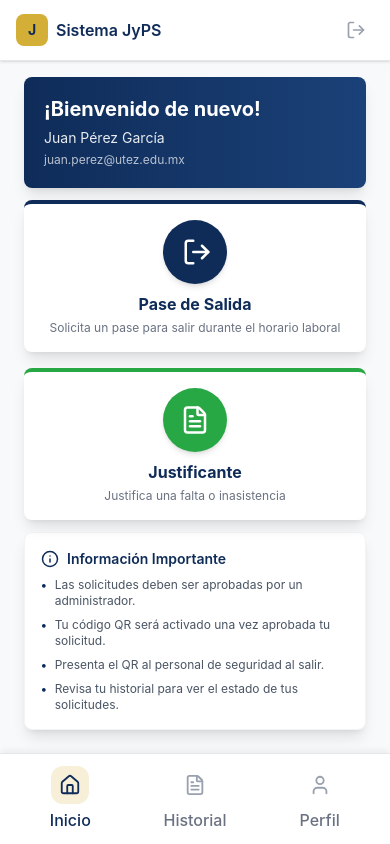
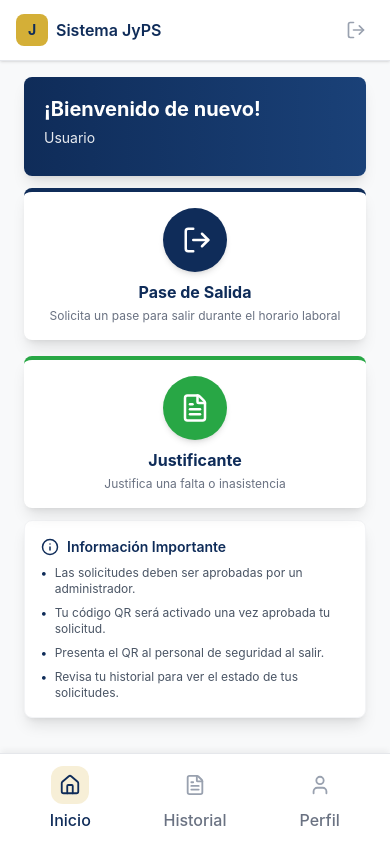
Before and after one commit to ingeniumSDS/JyPS-Front-Web, a React (Vite) app: page /trabajador in a window 390 px wide. Built offline with nearby package versions, Linux system fonts and the light colour scheme.

Commit message:
refactor: hacemos uso de nuestros authcontext

```diff
--- a/src/pages/trabajador/DashboardTrabajador.jsx
+++ b/src/pages/trabajador/DashboardTrabajador.jsx
@@ -1,53 +1,55 @@
 import { useLocation, useNavigate } from 'react-router-dom';
 import { Card } from '../../components/Card';
 import { FileText, LogOut as DoorOpen, Info } from 'lucide-react';
+import { useAuth } from '../../context/AuthContext';
 
 export default function DashboardTrabajador() {
     const navigate = useNavigate();
     const location = useLocation();
 
-    // LOGICA DE NAVEGACIÓN CORREGIDA
-    // Detectamos el rol
+    //  Extraemos el usuario real desde el AuthContext
+    const { user } = useAuth();
+
+    // Lógica de detección de rol para navegación
     const isAdmin = location.pathname.includes('/administrador');
     const isRRHH = location.pathname.includes('/recursos-humanos');
-    const isJefe = location.pathname.includes('/jefe-area')
+    const isJefe = location.pathname.includes('/jefe-area');
 
-    // Definimos la RUTA BASE
     let basePath = '/trabajador';
-
-    if (isAdmin) {
-        basePath = '/administrador';
-    } else if (isRRHH) {
-        basePath = '/recursos-humanos';
-    }else if (isJefe){
-        basePath = '/jefe-area'
-    }
-
-
-    // Simulacion del usuario
-    const user = {
-        nombre: "Juan Pérez García",
-        email: "juan.perez@utez.edu.mx"
-    };
+    if (isAdmin) basePath = '/administrador';
+    else if (isRRHH) basePath = '/recursos-humanos';
+    else if (isJefe) basePath = '/jefe-area';
 
     return (
         <div className="pb-6 sm:pb-8 animate-fade-in mx-auto max-w-7xl px-2 sm:px-4">
 
-      {/* HEADER  */}
+            {/* HEADER CON DATOS REALES */}
             <div className="bg-gradient-to-r from-[#0F2C59] to-[#1a4178] text-white p-5 sm:p-6 rounded-lg mb-3 shadow-lg">
-        <h1 className="text-xl sm:text-2xl font-bold mb-1.5 leading-tight">¡Bienvenido de nuevo!</h1>
-        <p className="text-sm sm:text-base text-white/90 break-words">{user.nombre}</p>
-        <p className="text-xs sm:text-sm text-white/70 mt-1 break-all">{user.email}</p>
+                <h1 className="text-xl sm:text-2xl font-bold mb-1.5 leading-tight">
+                    ¡Bienvenido de nuevo!
+                </h1>
+                {/* 3. Usamos el operador ?. para evitar errores si user es null momentáneamente */}
+                <p className="text-sm sm:text-base text-white/90 break-words">
+                    {user?.nombre || "Usuario"}
+                </p>
+                <div className="flex flex-col sm:flex-row sm:gap-4 mt-1">
+                    <p className="text-xs sm:text-sm text-white/70 mt-1 break-all">
+                        {user?.email}
+                    </p>
+                    {user?.departamento && (
+                        <p className="text-xs sm:text-sm text-white/60 font-semibold uppercase">
+                            • {user.departamento}
+                        </p>
+                    )}
+                </div>
             </div>
 
-
-      {/* ACTION CARDS  */}
+            {/* ACTION CARDS */}
             <div className="grid sm:grid-cols-2 gap-4 sm:gap-6 mb-3">
 
                 {/* Pase de Salida */}
                 <Card
                     className="p-4 sm:p-5 cursor-pointer hover:shadow-xl transition-all duration-300 hover:-translate-y-1 border-t-4 border-t-[#0F2C59]"
-            /* CAMBIO AQUÍ: Ahora basePath sí existe y concatenará la ruta correcta */
                     onClick={() => navigate(`${basePath}/solicitar-pase`)}
                 >
                     <div className="flex flex-col items-center text-center">
@@ -66,7 +68,6 @@ export default function DashboardTrabajador() {
                 {/* Justificante */}
                 <Card
                     className="p-4 sm:p-5 cursor-pointer hover:shadow-xl transition-all duration-300 hover:-translate-y-1 border-t-4 border-t-[#28A745]"
-            /* CAMBIO AQUÍ: Ahora basePath sí existe y concatenará la ruta correcta */
                     onClick={() => navigate(`${basePath}/solicitar-justificante`)}
                 >
                     <div className="flex flex-col items-center text-center">
@@ -108,7 +109,6 @@ export default function DashboardTrabajador() {
                         </li>
                     </ul>
             </Card>
-
         </div>
     );
 }
```
Lines whose indentation alone changed are shown as unchanged.
